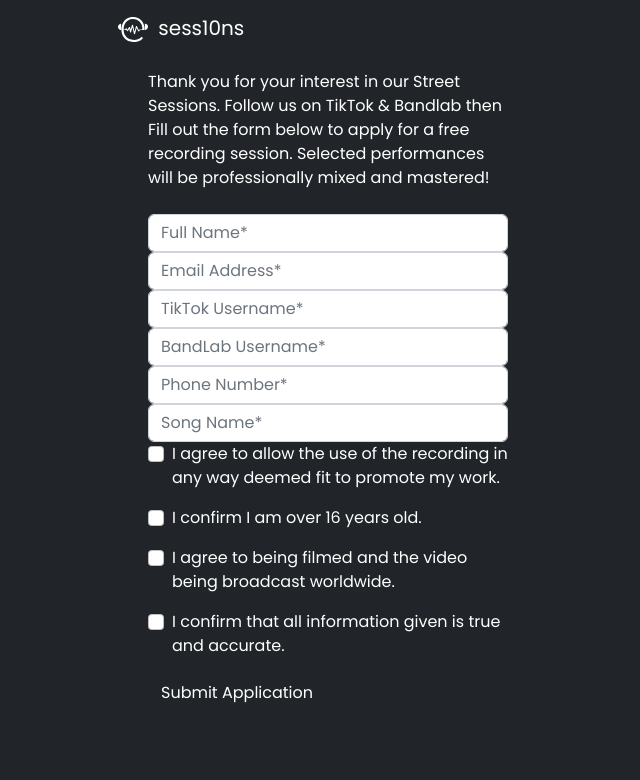
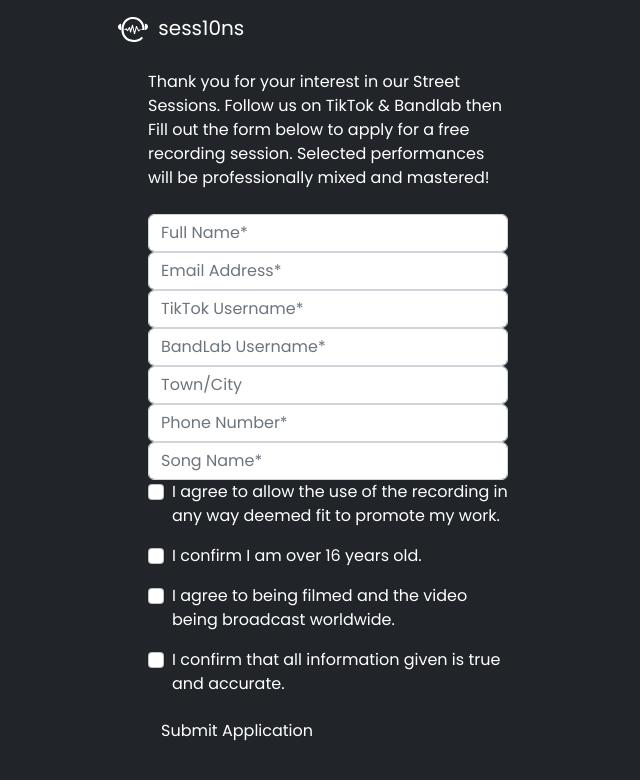
Before and after one commit to habeshahood/sess10ns.github.io, a Jekyll site: the page free.html, which Jekyll copies as it is, in a window 1280 px wide. Shown: the top 780 px of the page, without its empty margins (0-640 px from the left). Built offline with Jekyll 4.4.1, drawn with Linux system fonts in a browser that asks for light colours; nearby versions of some CDN libraries.

Commit message:
update
update

```diff
--- a/free.html
+++ b/free.html
@@ -62,6 +62,9 @@
         <input class="form-control" type="text" name="BandLabUsername" placeholder="BandLab Username*" required>
       </div>
       <div class="form-group">
+        <input class="form-control" type="text" name="City" placeholder="Town/City" required>
+      </div>
+      <div class="form-group">
         <input class="form-control" type="tel" name="phone" placeholder="Phone Number*" required>
       </div>
       <div class="form-group">
```
Also changed, not shown: 1 other file.
